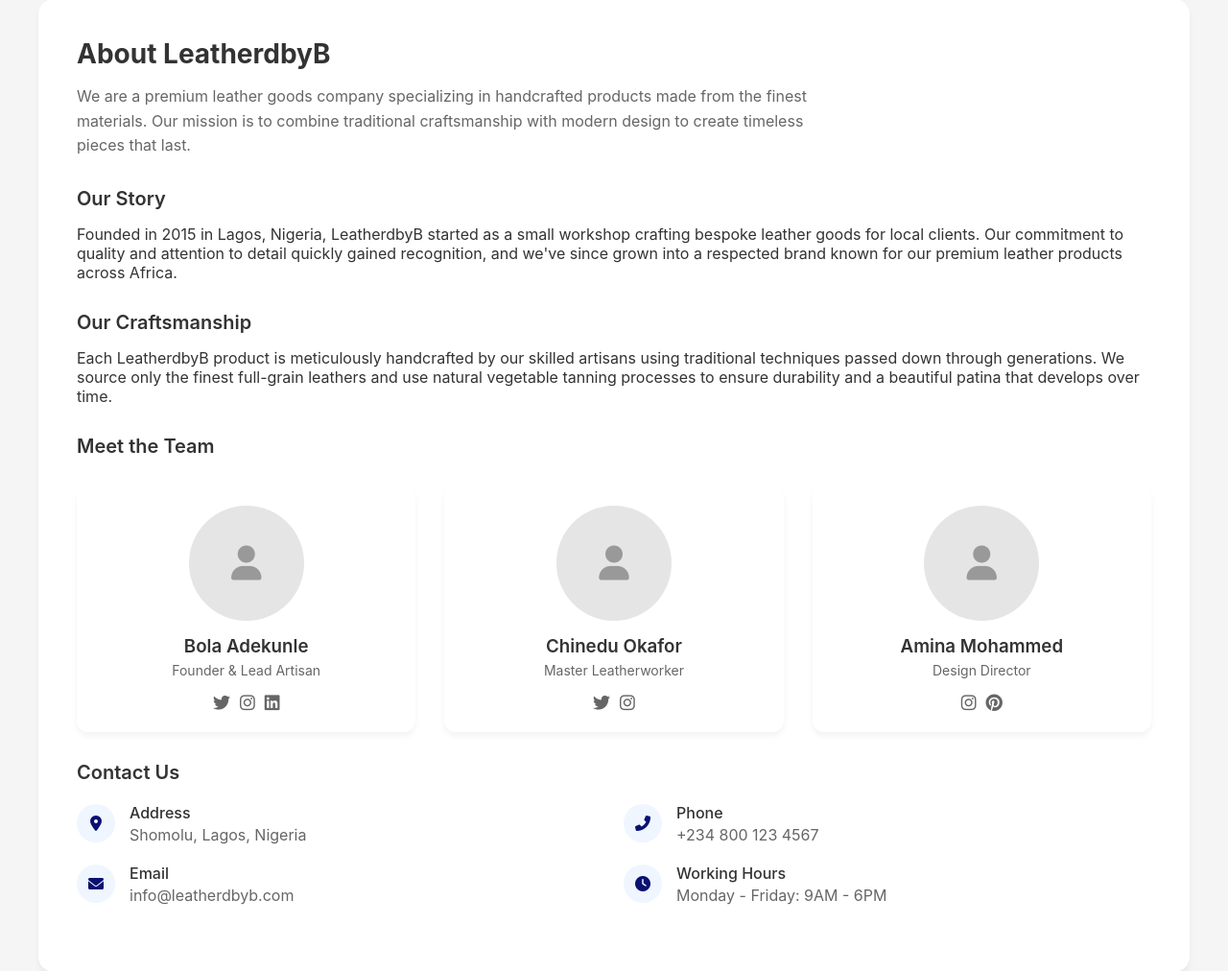
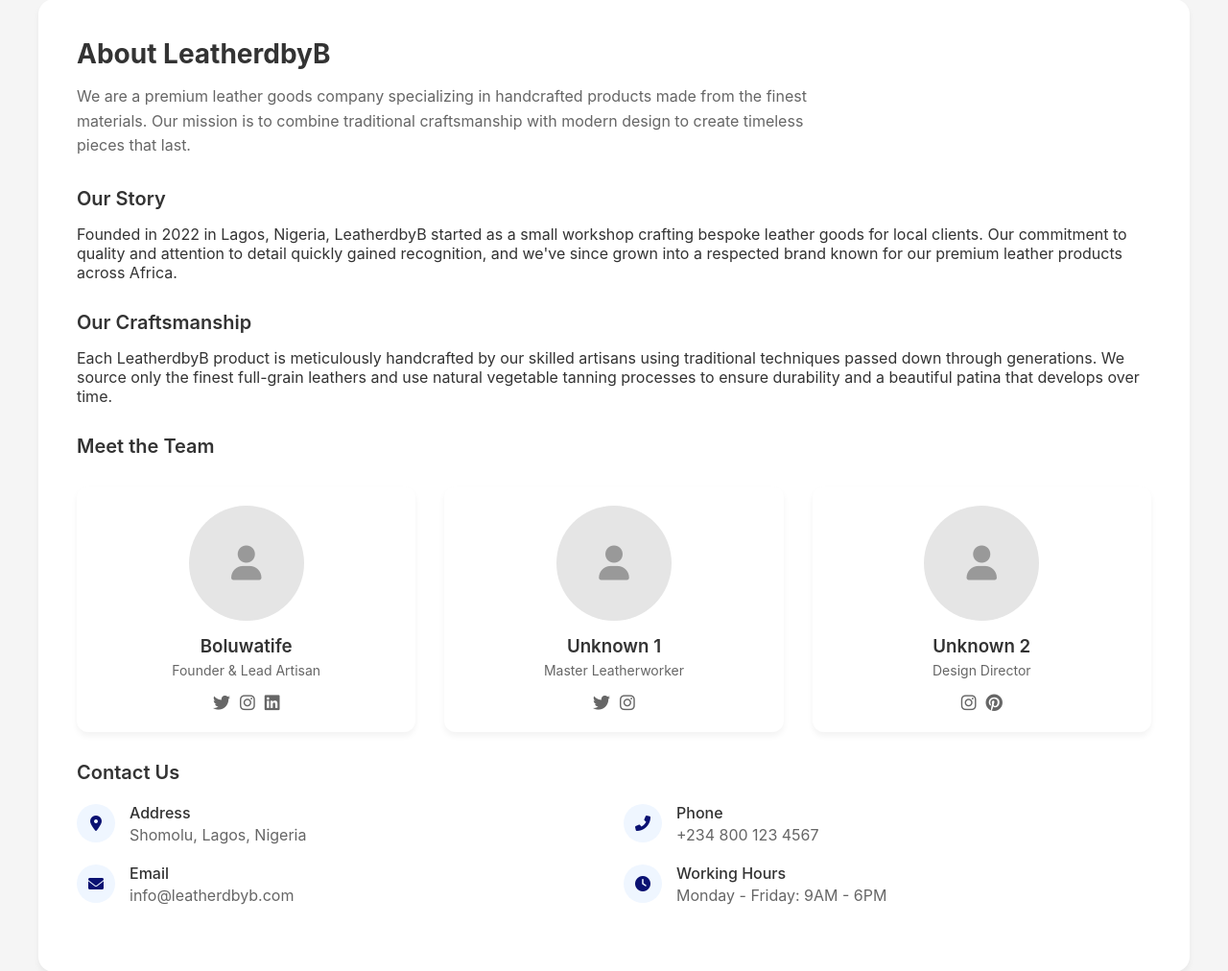
Before and after one commit to EdwardIyanda1/leatherdbyb, a Django app: page /about/ in a window 1280 px wide. Shown: the part 107-1119 px from the top of the page at 96% size. Run offline with Django 5.2, Linux system fonts and the light colour scheme; some libraries are stand-ins or nearby versions.

Commit message:
Update about section with correct founding year and team member namess

```diff
--- a/core/templates/about.html
+++ b/core/templates/about.html
@@ -15,7 +15,7 @@
         <div class="about-section">
             <h2 class="section-title">Our Story</h2>
             <p>
-                Founded in 2015 in Lagos, Nigeria, LeatherdbyB started as a small workshop crafting bespoke leather goods for local clients.
+                Founded in 2022 in Lagos, Nigeria, LeatherdbyB started as a small workshop crafting bespoke leather goods for local clients.
                 Our commitment to quality and attention to detail quickly gained recognition, and we've since grown into a respected brand
                 known for our premium leather products across Africa.
             </p>
@@ -38,7 +38,7 @@
                     <div class="member-avatar">
                         <i class="fas fa-user"></i>
                     </div>
-                    <h3 class="member-name">Bola Adekunle</h3>
+                    <h3 class="member-name">Boluwatife</h3>
                     <p class="member-role">Founder & Lead Artisan</p>
                     <div class="member-social">
                         <a href="#" class="social-link"><i class="fab fa-twitter"></i></a>
@@ -51,7 +51,7 @@
                     <div class="member-avatar">
                         <i class="fas fa-user"></i>
                     </div>
-                    <h3 class="member-name">Chinedu Okafor</h3>
+                    <h3 class="member-name">Unknown 1</h3>
                     <p class="member-role">Master Leatherworker</p>
                     <div class="member-social">
                         <a href="#" class="social-link"><i class="fab fa-twitter"></i></a>
@@ -63,7 +63,7 @@
                     <div class="member-avatar">
                         <i class="fas fa-user"></i>
                     </div>
-                    <h3 class="member-name">Amina Mohammed</h3>
+                    <h3 class="member-name">Unknown 2</h3>
                     <p class="member-role">Design Director</p>
                     <div class="member-social">
                         <a href="#" class="social-link"><i class="fab fa-instagram"></i></a>
```
